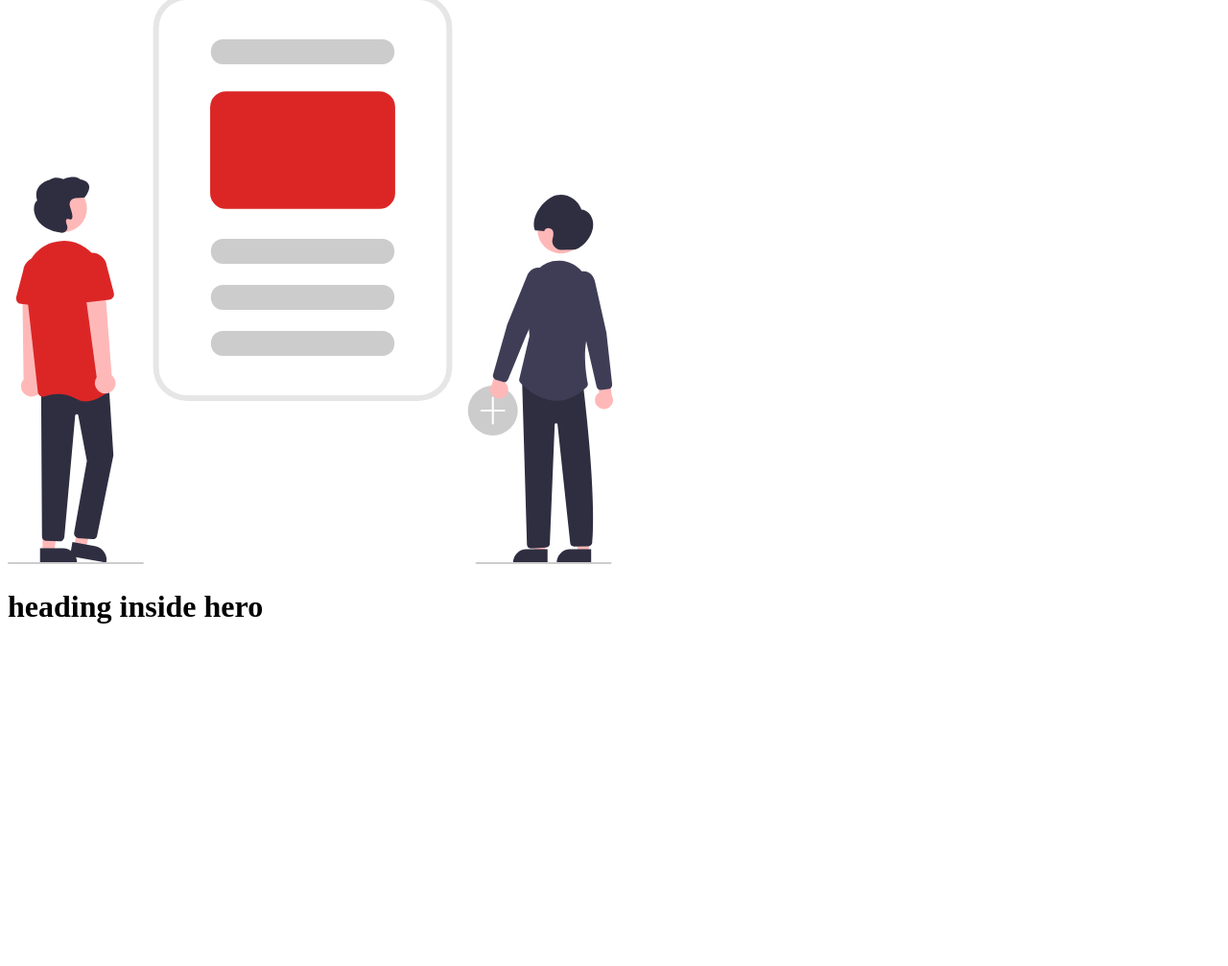
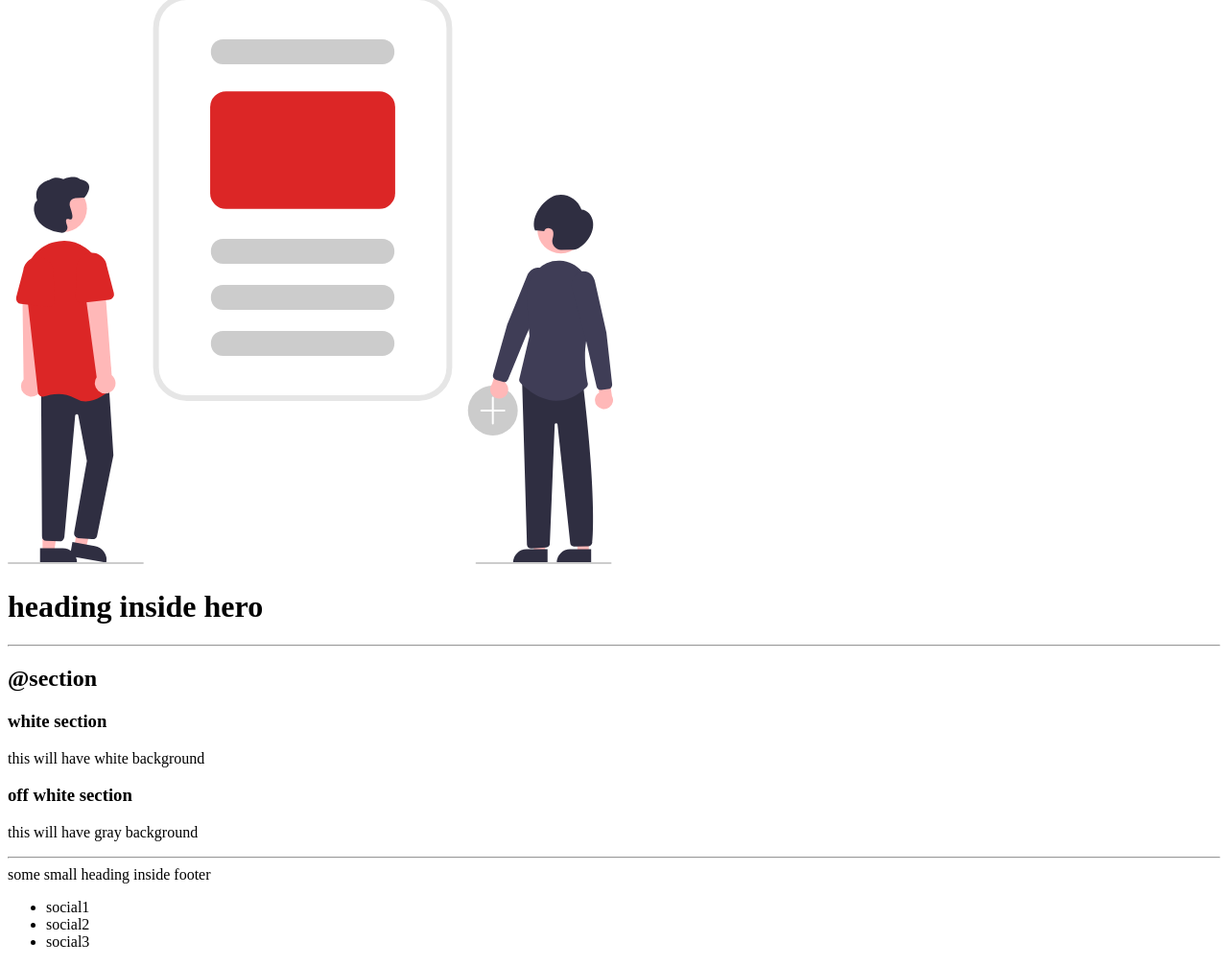
Before and after one commit to saiie5/lesson3-neogcamp, a plain HTML site: page index.html in a window 1280 px wide. Shown: the part 1151-2158 px from the top of the page at 96% size. Before the commit the page ends 1823 px from the top, so only its background shows below. Drawn offline with Linux system fonts and the light colour scheme.

Commit message:
com[leted html part

```diff
--- a/index.html
+++ b/index.html
@@ -66,6 +66,26 @@
         <img src="images/hero.svg" alt="">
         <h1>heading inside hero</h1>
     </header>
+    <hr>
+    <h2>@section</h2>
+    <section>
+         <h3>white section</h3>
+    <p>this will have white background</p>
+ </section>
+    <section>
+        <h3>off white section</h3>
+        <p>this will have gray background</p>
+
+    </section>
+    <hr>
+    <footer>
+        <div>some small heading inside footer</div>
+        <ul>
+            <li>social1</li>
+            <li>social2</li>
+            <li>social3</li>
+        </ul>
+    </footer>
 
 </body>
 </html>
```
